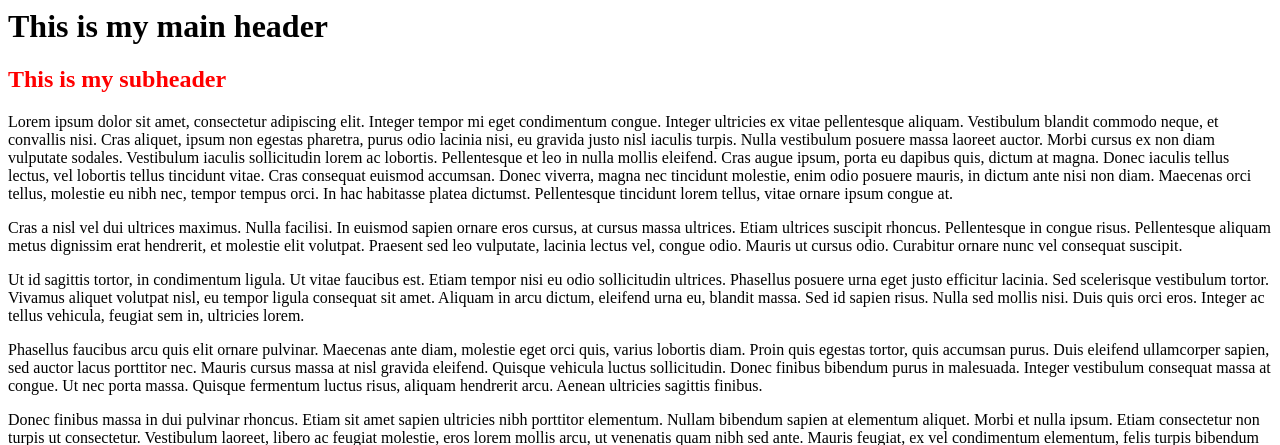
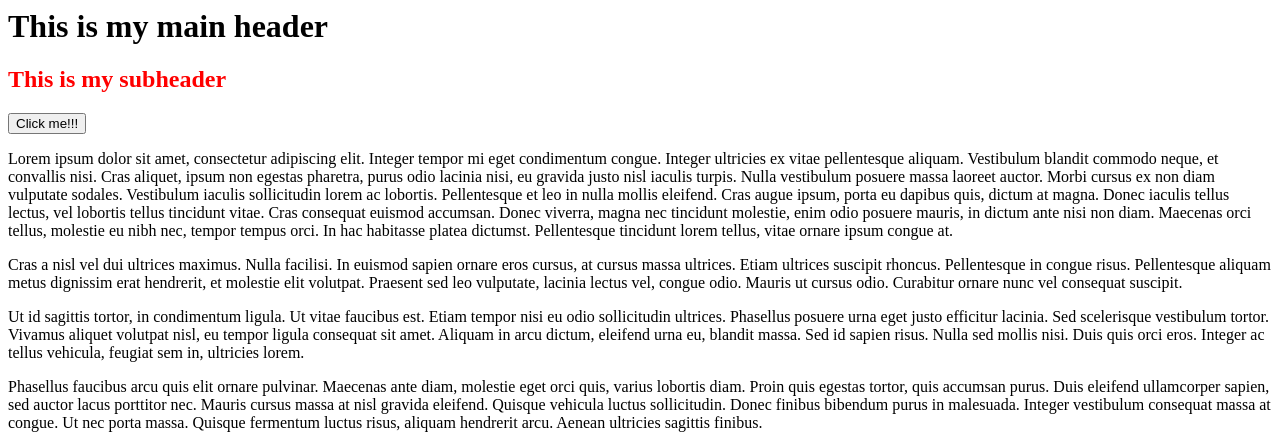
Before and after one commit to nicholasmccullum/javascript-fundamentals, a plain HTML site: page index.html in a window 1280 px wide. Shown: the top 445 px of the page. Drawn offline with Linux system fonts and the light colour scheme.

Commit message:
added <button>

```diff
--- a/index.html
+++ b/index.html
@@ -13,6 +13,8 @@
 <body>
   <h1>This is my main header</h1>
   <h2 class="red-font">This is my subheader</h2>
+
+  <button class="btn">Click me!!!</button>
 
 <p class="p1">Lorem ipsum dolor sit amet, consectetur adipiscing elit. Integer tempor mi eget condimentum congue. Integer ultricies ex vitae pellentesque aliquam. Vestibulum blandit commodo neque, et convallis nisi. Cras aliquet, ipsum non egestas pharetra, purus odio lacinia nisi, eu gravida justo nisl iaculis turpis. Nulla vestibulum posuere massa laoreet auctor. Morbi cursus ex non diam vulputate sodales. Vestibulum iaculis sollicitudin lorem ac lobortis. Pellentesque et leo in nulla mollis eleifend. Cras augue ipsum, porta eu dapibus quis, dictum at magna. Donec iaculis tellus lectus, vel lobortis tellus tincidunt vitae. Cras consequat euismod accumsan. Donec viverra, magna nec tincidunt molestie, enim odio posuere mauris, in dictum ante nisi non diam. Maecenas orci tellus, molestie eu nibh nec, tempor tempus orci. In hac habitasse platea dictumst. Pellentesque tincidunt lorem tellus, vitae ornare ipsum congue at.</p>
 
```
